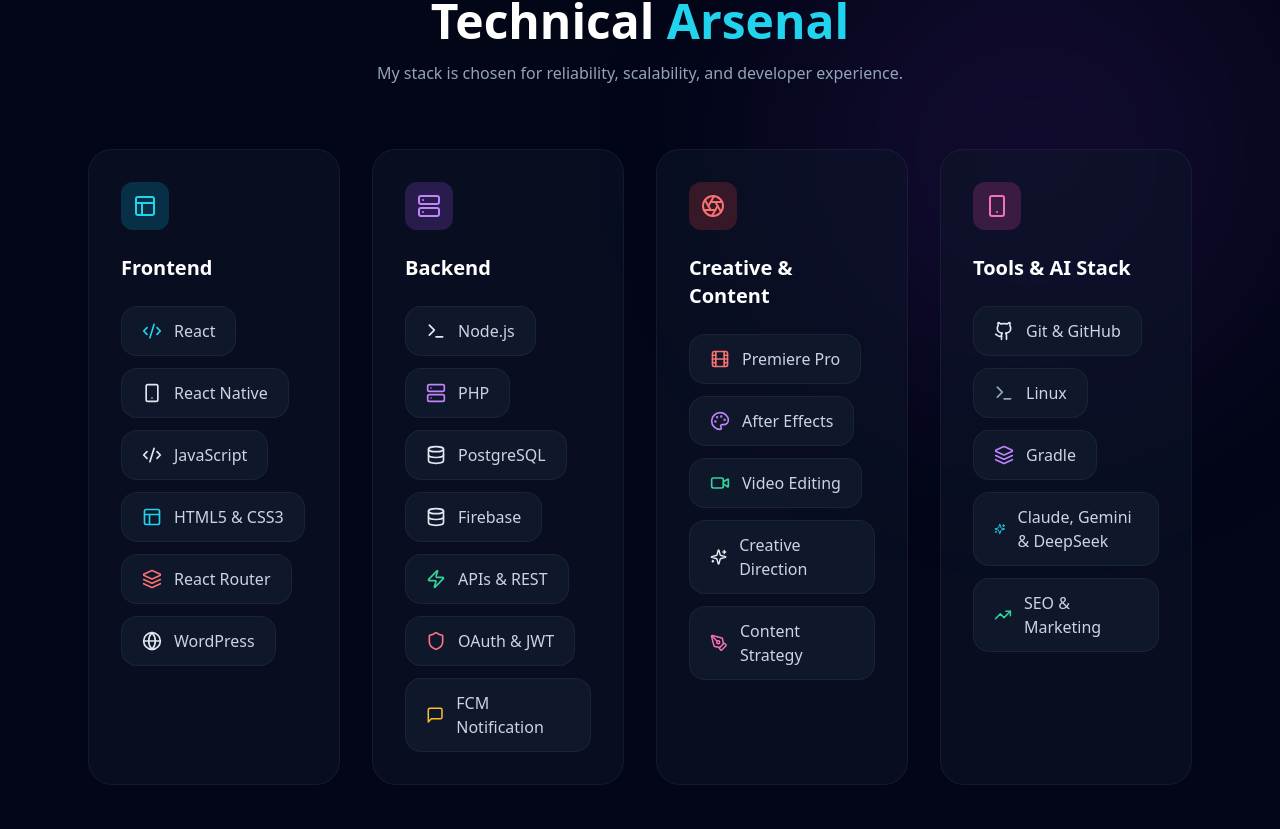
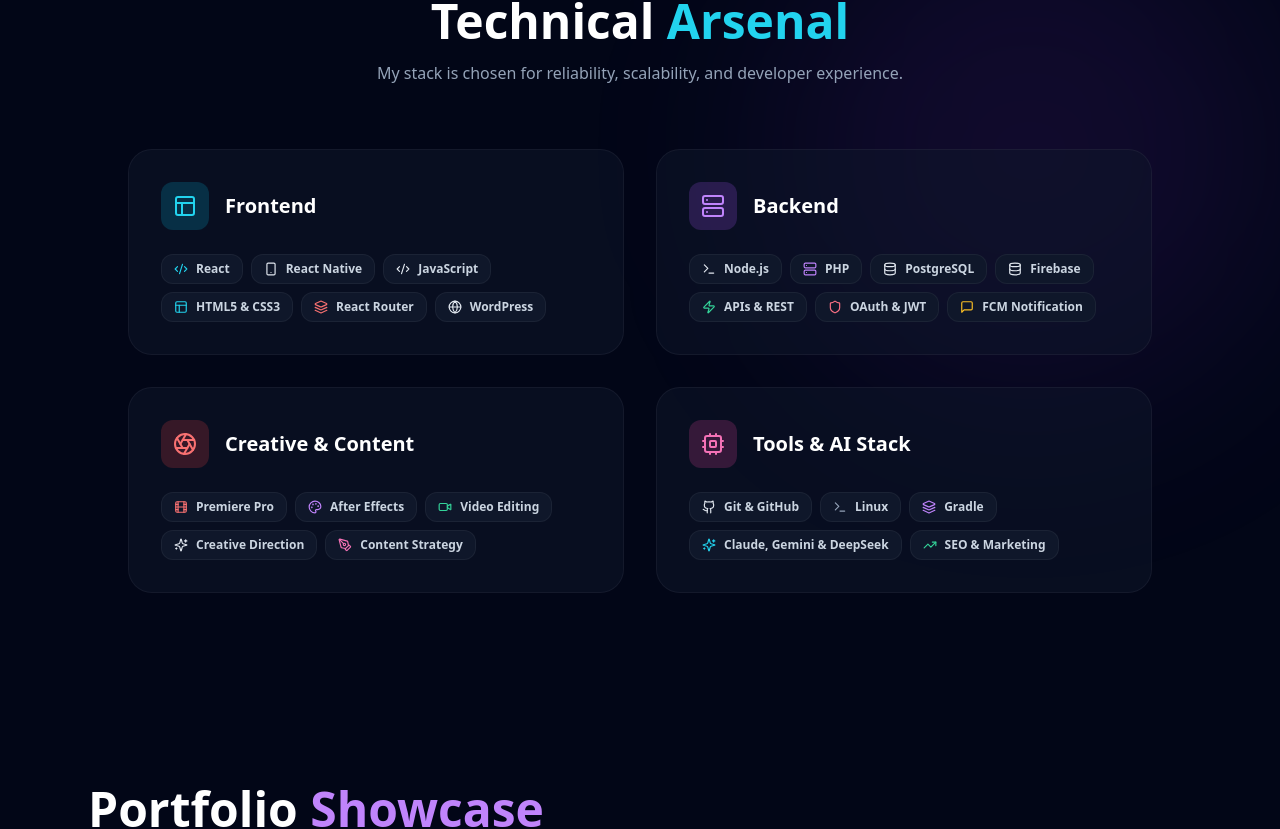
Before and after one commit to mishra-aashu/Aashu-s-portfolio, a React (Vite) app: page / in a window 1280 px wide. Shown: the part 2148-2977 px from the top of the page. Built offline with nearby package versions, Linux system fonts and the light colour scheme.

Commit message:
refactor: redesign SkillPill component and optimize grid layout for the skills section

```diff
--- a/src/App.jsx
+++ b/src/App.jsx
@@ -785,12 +785,31 @@
   );
 };
 
-const SkillPill = ({ icon: Icon, name, color }) => (
-  <div className="group flex items-center gap-3 px-5 py-3 rounded-2xl bg-white dark:bg-slate-900 border border-slate-200 dark:border-white/5 hover:border-cyan-500/30 dark:hover:border-cyan-500/30 transition-all hover:bg-slate-50 dark:hover:bg-slate-800 cursor-default shadow-sm dark:shadow-none">
-    <Icon size={20} className={`text-${color}-600 dark:text-${color}-400 group-hover:scale-110 transition-transform`} />
-    <span className="text-slate-600 dark:text-slate-300 font-medium group-hover:text-slate-900 dark:group-hover:text-white">{name}</span>
-  </div>
-);
+const SkillPill = ({ icon: Icon, name, color }) => {
+  const hoverBorders = {
+    cyan: 'hover:border-cyan-500/40 dark:hover:border-cyan-400/40',
+    blue: 'hover:border-blue-500/40 dark:hover:border-blue-400/40',
+    purple: 'hover:border-purple-500/40 dark:hover:border-purple-400/40',
+    green: 'hover:border-green-500/40 dark:hover:border-green-400/40',
+    yellow: 'hover:border-yellow-500/40 dark:hover:border-yellow-400/40',
+    red: 'hover:border-red-500/40 dark:hover:border-red-400/40',
+    orange: 'hover:border-orange-500/40 dark:hover:border-orange-400/40',
+    rose: 'hover:border-rose-500/40 dark:hover:border-rose-400/40',
+    amber: 'hover:border-amber-500/40 dark:hover:border-amber-400/40',
+    pink: 'hover:border-pink-500/40 dark:hover:border-pink-400/40',
+    slate: 'hover:border-slate-500/40 dark:hover:border-slate-400/40',
+    emerald: 'hover:border-emerald-500/40 dark:hover:border-emerald-400/40',
+  };
+
+  const hoverBorderClass = hoverBorders[color] || 'hover:border-cyan-500/40';
+
+  return (
+    <div className={`group flex items-center gap-2 px-3 py-1.5 rounded-xl bg-white dark:bg-slate-900 border border-slate-200 dark:border-white/5 ${hoverBorderClass} transition-all hover:bg-slate-50 dark:hover:bg-slate-800/50 cursor-default shadow-sm dark:shadow-none`}>
+      <Icon size={14} className={`text-${color}-600 dark:text-${color}-400 group-hover:scale-110 transition-transform`} />
+      <span className="text-slate-600 dark:text-slate-300 text-xs font-semibold group-hover:text-slate-900 dark:group-hover:text-white transition-colors">{name}</span>
+    </div>
+  );
+};
 
 const Skills = () => {
   return (
@@ -805,14 +824,16 @@
           </p>
         </div>
 
-        <div className="grid grid-cols-1 md:grid-cols-2 lg:grid-cols-4 gap-8">
+        <div className="grid grid-cols-1 md:grid-cols-2 gap-8 max-w-5xl mx-auto">
           {/* Frontend */}
           <div className="p-8 rounded-3xl bg-white dark:bg-slate-900/50 border border-slate-200 dark:border-white/5 hover:border-cyan-500/20 transition-all hover:transform hover:-translate-y-1 shadow-sm dark:shadow-none">
-            <div className="w-12 h-12 rounded-xl bg-cyan-500/10 dark:bg-cyan-500/20 flex items-center justify-center text-cyan-600 dark:text-cyan-400 mb-6">
+            <div className="flex items-center gap-4 mb-6">
+              <div className="w-12 h-12 rounded-xl bg-cyan-500/10 dark:bg-cyan-500/20 flex items-center justify-center text-cyan-600 dark:text-cyan-400">
                 <Layout size={24} />
               </div>
-            <h3 className="text-xl font-bold text-slate-900 dark:text-white mb-6">Frontend</h3>
-            <div className="flex flex-wrap gap-3">
+              <h3 className="text-xl font-bold text-slate-900 dark:text-white">Frontend</h3>
+            </div>
+            <div className="flex flex-wrap gap-2">
               <SkillPill icon={Code2} name="React" color="cyan" />
               <SkillPill icon={Smartphone} name="React Native" color="blue" />
               <SkillPill icon={Code2} name="JavaScript" color="yellow" />
@@ -824,11 +845,13 @@
 
           {/* Backend */}
           <div className="p-8 rounded-3xl bg-white dark:bg-slate-900/50 border border-slate-200 dark:border-white/5 hover:border-purple-500/20 transition-all hover:transform hover:-translate-y-1 shadow-sm dark:shadow-none">
-            <div className="w-12 h-12 rounded-xl bg-purple-500/10 dark:bg-purple-500/20 flex items-center justify-center text-purple-600 dark:text-purple-400 mb-6">
+            <div className="flex items-center gap-4 mb-6">
+              <div className="w-12 h-12 rounded-xl bg-purple-500/10 dark:bg-purple-500/20 flex items-center justify-center text-purple-600 dark:text-purple-400">
                 <Server size={24} />
               </div>
-            <h3 className="text-xl font-bold text-slate-900 dark:text-white mb-6">Backend</h3>
-            <div className="flex flex-wrap gap-3">
+              <h3 className="text-xl font-bold text-slate-900 dark:text-white">Backend</h3>
+            </div>
+            <div className="flex flex-wrap gap-2">
               <SkillPill icon={Terminal} name="Node.js" color="green" />
               <SkillPill icon={Server} name="PHP" color="purple" />
               <SkillPill icon={Database} name="PostgreSQL" color="blue" />
@@ -839,13 +862,15 @@
             </div>
           </div>
 
-           {/* Creative Suite */}
+          {/* Creative & Content */}
           <div className="p-8 rounded-3xl bg-white dark:bg-slate-900/50 border border-slate-200 dark:border-white/5 hover:border-red-500/20 transition-all hover:transform hover:-translate-y-1 shadow-sm dark:shadow-none">
-            <div className="w-12 h-12 rounded-xl bg-red-500/10 dark:bg-red-500/20 flex items-center justify-center text-red-600 dark:text-red-400 mb-6">
+            <div className="flex items-center gap-4 mb-6">
+              <div className="w-12 h-12 rounded-xl bg-red-500/10 dark:bg-red-500/20 flex items-center justify-center text-red-600 dark:text-red-400">
                 <Aperture size={24} />
               </div>
-            <h3 className="text-xl font-bold text-slate-900 dark:text-white mb-6">Creative & Content</h3>
-            <div className="flex flex-wrap gap-3">
+              <h3 className="text-xl font-bold text-slate-900 dark:text-white">Creative & Content</h3>
+            </div>
+            <div className="flex flex-wrap gap-2">
               <SkillPill icon={Film} name="Premiere Pro" color="red" />
               <SkillPill icon={Palette} name="After Effects" color="purple" />
               <SkillPill icon={Video} name="Video Editing" color="emerald" />
@@ -856,11 +881,13 @@
 
           {/* Tools & AI */}
           <div className="p-8 rounded-3xl bg-white dark:bg-slate-900/50 border border-slate-200 dark:border-white/5 hover:border-pink-500/20 transition-all hover:transform hover:-translate-y-1 shadow-sm dark:shadow-none">
-            <div className="w-12 h-12 rounded-xl bg-pink-500/10 dark:bg-pink-500/20 flex items-center justify-center text-pink-600 dark:text-pink-400 mb-6">
-              <Smartphone size={24} />
-            </div>
-            <h3 className="text-xl font-bold text-slate-900 dark:text-white mb-6">Tools & AI Stack</h3>
-            <div className="flex flex-wrap gap-3">
+            <div className="flex items-center gap-4 mb-6">
+              <div className="w-12 h-12 rounded-xl bg-pink-500/10 dark:bg-pink-500/20 flex items-center justify-center text-pink-600 dark:text-pink-400">
+                <Cpu size={24} />
+              </div>
+              <h3 className="text-xl font-bold text-slate-900 dark:text-white">Tools & AI Stack</h3>
+            </div>
+            <div className="flex flex-wrap gap-2">
               <SkillPill icon={Github} name="Git & GitHub" color="orange" />
               <SkillPill icon={Terminal} name="Linux" color="slate" />
               <SkillPill icon={Layers} name="Gradle" color="purple" />
```
Lines whose indentation alone changed are shown as unchanged.
